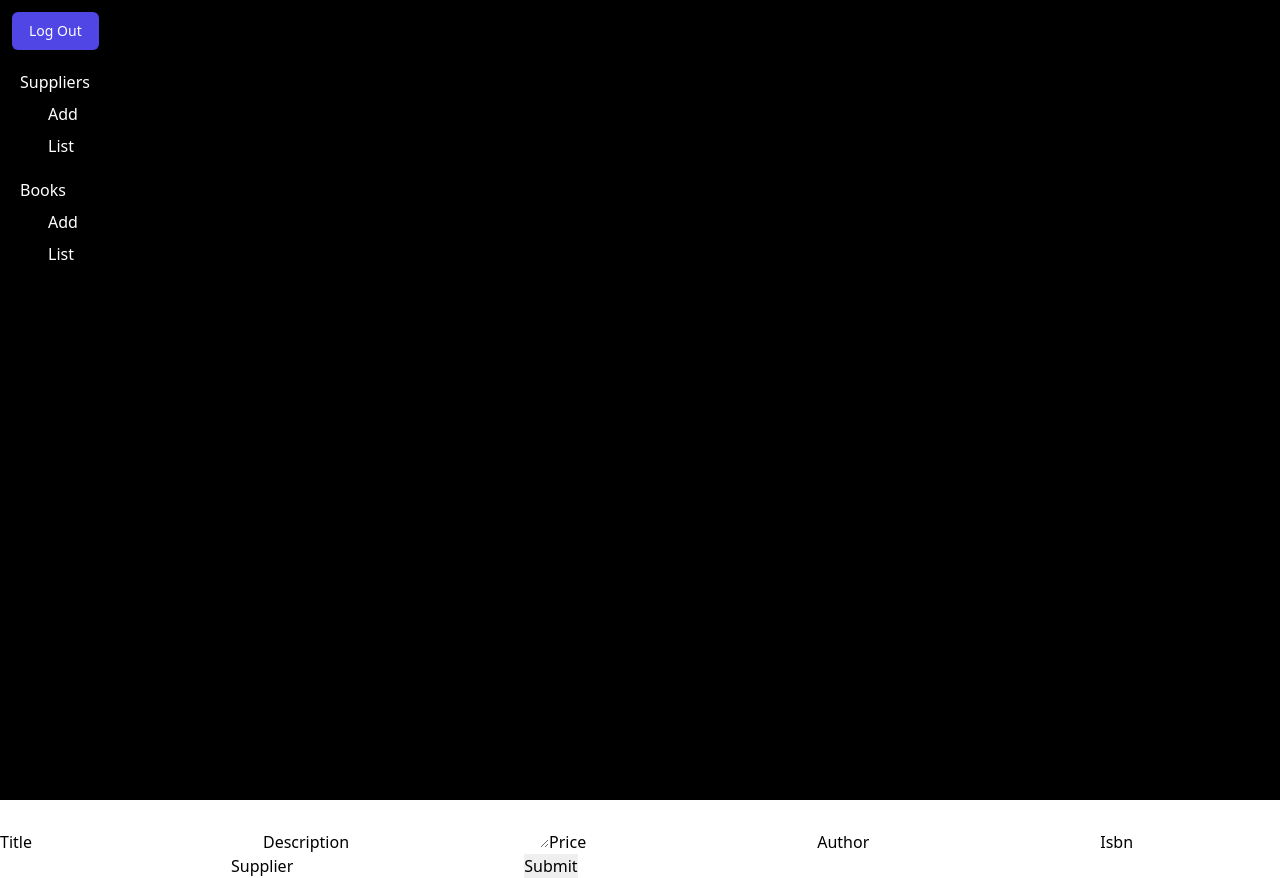
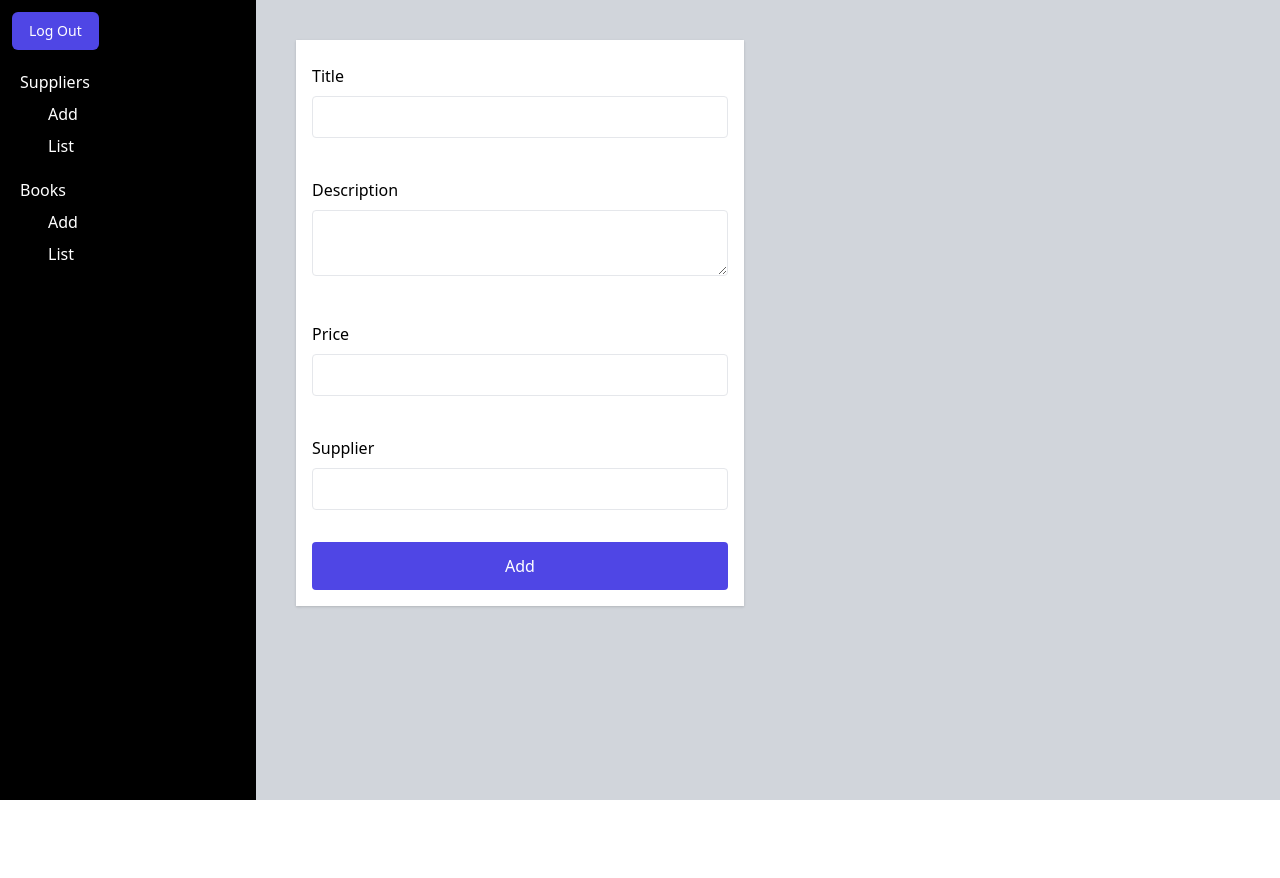
Before and after one commit to sarveshshejwadkar/int-book-store, a Next.js app: page /admin/books/add in a window 1280 px wide. After the commit the page ends 800 px from the top, so only its background shows below. Built offline with nearby package versions, Linux system fonts and the light colour scheme.

Commit message:
add and list books

```diff
--- /dev/null
+++ b/models/Book.js
@@ -0,0 +1,18 @@
+import mongoose from 'mongoose';
+
+const Schema = mongoose.Schema;
+const ObjectId = Schema.ObjectId;
+
+const book = new Schema({
+  id: ObjectId,
+  title: String,
+  description: String,
+  price: String,
+  supplier: String
+});
+
+mongoose.models = {};
+
+const Book = mongoose.model('Book', book);
+
+export default Book;
--- a/pages/admin/books/[id].js
+++ b/pages/admin/books/[id].js
@@ -47,15 +47,43 @@ export default function Edit() {
     }
 
     return (
-        <div>
+        <div className="grid grid-cols-5">
             <AdminSideBar />
-            <form onSubmit={handleSubmit(onSubmit)}>
-                <input name="supplierName" defaultValue={supplierName} ref={register({ required: true })} onChange={(e) => setSupplierName(e.target.value)} />
-                {errors.supplierName && <span>This field is required</span>}
-                <input name="phoneNumber" defaultValue={phoneNumber} ref={register({ required: true })} onChange={(e) => setPhoneNumber(e.target.value)} />
-                {errors.phoneNumber && <span>This field is required</span>}
-                <input type="submit" />
-            </form>
+            <div className="grid col-span-4 bg-gray-300">
+                <form onSubmit={handleSubmit(onSubmit)}>
+                    <div className="shadow overflow-hidden m-10 max-w-md">
+                        <div className="p-4 bg-white">
+                            <label htmlFor="supplierName" className="block py-2">Name</label>
+                            <input
+                                type="text"
+                                name="supplierName"
+                                defaultValue={supplierName}
+                                ref={register({ required: true })}
+                                onChange={(e) => setSupplierName(e.target.value)}
+                                className="w-full rounded block px-3 py-2 border" />
+                            {errors.supplierName && <span className="mt-2 text-sm text-red-500">This field is required</span>}
+                        </div>
+
+                        <div className="p-4 bg-white">
+                            <label for="phoneNumber" className="block py-2">Phone</label>
+                            <input
+                                type="text"
+                                name="phoneNumber"
+                                defaultValue={phoneNumber}
+                                ref={register({ required: true })}
+                                onChange={(e) => setPhoneNumber(e.target.value)}
+                                className="rounded w-full px-3 py-2 border" />
+                            {errors.phoneNumber && <span className="mt-2 text-sm text-red-500">This field is required</span>}
+                        </div>
+
+                        <div className="p-4 bg-white">
+                            <button type="submit" className="w-full py-3 px-4 rounded text-white bg-indigo-600 hover:bg-indigo-700" >
+                                Update</button>
+                        </div>
+
+                    </div>
+                </form>
+            </div>
         </div>
     );
 }
--- a/pages/admin/books/add.js
+++ b/pages/admin/books/add.js
@@ -5,13 +5,10 @@ import { useRouter } from 'next/router'
 
 export default function Add() {
     const { register, handleSubmit, watch, errors } = useForm();
-    const [bookTitle, setBookTitle] = useState('');
-    const [bookDescription, setBookDescription] = useState('');
-    const [bookPrice, setBookPrice] = useState('');
-    const [bookAuthor, setBookAuthor] = useState('');
-    const [bookIsbn, setBookIsbn] = useState('');
-    const [bookSupplier, setBookSupplier] = useState('');
-
+    const [title, setTitle] = useState('');
+    const [description, setDescription] = useState('');
+    const [price, setPrice] = useState('');
+    const [supplier, setSupplier] = useState('');
     const router = useRouter()
 
     const onSubmit = () => {
@@ -19,20 +16,18 @@ export default function Add() {
             fetch('http://localhost:3000/api/adminBooks', {
                 method: 'POST',
                 body: JSON.stringify({
-                    title: bookTitle,
-                    description: bookDescription,
-                    price: bookPrice,
-                    author: bookAuthor,
-                    isbn: bookIsbn,
-                    supplier: bookSupplier
-                }),
+                    title: title,
+                    description: description,
+                    price: price,
+                    supplier: supplier
+                }) ,
                 headers: {
-                    accept: '*/*',
-                    'Content-Type': 'application/json'
+                accept: '*/*',
+                'Content-Type': 'application/json'
                 }
             }).then( response => {
                 if (response.ok) {
-                    router.push('/admin/books')
+                    // router.push('/admin/books')
                 }
             })
         } catch (error) {
@@ -41,36 +36,61 @@ export default function Add() {
     }
 
     return (
-        <div>
+        <div className="grid grid-cols-5">
             <AdminSideBar />
-            <form onSubmit={handleSubmit(onSubmit)}>
+            <div className="grid col-span-4 bg-gray-300">
+                <form onSubmit={handleSubmit(onSubmit)}>
+                    <div className="shadow overflow-hidden m-10 max-w-md">
+                        <div className="p-4 bg-white">
+                            <label htmlFor="title" className="block py-2">Title</label>
+                            <input
+                                type="text"
+                                name="title"
+                                ref={register({ required: true })}
+                                onChange={(e) => setTitle(e.target.value)}
+                                className="rounded w-full px-3 py-2 border" />
+                            {errors.title && <span className="mt-2 text-sm text-red-500">This field is required</span>}
+                        </div>
 
-                <label>Title</label>
-                <input name="bookTitle" ref={register({ required: true })} onChange={(e) => setBookTitle(e.target.value)} />
-                {errors.bookTitle && <span>This field is required</span>}
+                        <div className="p-4 bg-white">
+                            <label htmlFor="description" className="block py-2">Description</label>
+                            <textarea
+                                name="description"
+                                ref={register({ required: true })}
+                                onChange={(e) => setDescription(e.target.value)}
+                                className="rounded w-full px-3 py-2 border" ></textarea>
+                            {errors.description && <span className="mt-2 text-sm text-red-500">This field is required</span>}
+                        </div>
 
-                <label>Description</label>
-                <textarea name="bookDescription" ref={register({ required: true })} onChange={(e) => setBookDescription(e.target.value)} ></textarea>
-                {errors.bookDescription && <span>This field is required</span>}
+                        <div className="p-4 bg-white">
+                            <label htmlFor="price" className="block py-2">Price</label>
+                            <input
+                                type="text"
+                                name="price"
+                                ref={register({ required: true })}
+                                onChange={(e) => setPrice(e.target.value)}
+                                className="rounded w-full px-3 py-2 border" />
+                            {errors.price && <span className="mt-2 text-sm text-red-500">This field is required</span>}
+                        </div>
 
-                <label>Price</label>
-                <input name="bookPrice" ref={register({ required: true })} onChange={(e) => setBookPrice(e.target.value)} />
-                {errors.bookPrice && <span>This field is required</span>}
+                        <div className="p-4 bg-white">
+                            <label htmlFor="supplier" className="block py-2">Supplier</label>
+                            <input
+                                type="text"
+                                name="supplier"
+                                ref={register({ required: true })}
+                                onChange={(e) => setSupplier(e.target.value)}
+                                className="rounded w-full px-3 py-2 border" />
+                            {errors.supplier && <span className="mt-2 text-sm text-red-500">This field is required</span>}
+                        </div>
 
-                <label>Author</label>
-                <input name="bookAuthor" ref={register({ required: true })} onChange={(e) => setBookAuthor(e.target.value)} />
-                {errors.bookAuthor && <span>This field is required</span>}
+                        <div className="p-4 bg-white">
+                            <button type="submit" className="w-full py-3 px-4 rounded text-white bg-indigo-600 hover:bg-indigo-700">Add</button>
+                        </div>
 
-                <label>Isbn</label>
-                <input name="bookIsbn" ref={register({ required: true })} onChange={(e) => setBookIsbn(e.target.value)} />
-                {errors.bookIsbn && <span>This field is required</span>}
-
-                <label>Supplier</label>
-                <input name="bookSupplier" ref={register({ required: true })} onChange={(e) => setBookSupplier(e.target.value)} />
-                {errors.bookSupplier && <span>This field is required</span>}
-
-                <input type="submit" />
-            </form>
+                    </div>
+                </form>
+            </div>
         </div>
     );
 }
--- a/pages/admin/dashboard.js
+++ b/pages/admin/dashboard.js
@@ -16,7 +16,7 @@ function dashboard() {
         <div className="grid grid-cols-5">
             <AdminSidebar />
             <div className="grid col-span-4 bg-gray-300 min-h-screen flex items-center justify-center">
-                <h1 class="text-3xl">
+                <h1 className="text-3xl">
                     Welcome to the Book Store
                 </h1>
             </div>
--- a/pages/admin/index.js
+++ b/pages/admin/index.js
@@ -36,7 +36,7 @@ export default function Login() {
                 <title>Book Store</title>
                 <link rel="icon" href="/favicon.ico" />
             </Head>
-            <div class="min-h-screen flex items-center justify-center bg-gray-300">
+            <div className="min-h-screen flex items-center justify-center bg-gray-300">
                     {!session && <>
                         <form className="mt-8 space-y-6" onSubmit={handleSubmit(onSubmit)}>
                             <div className="rounded-md shadow-sm -space-y-px">
--- a/pages/admin/suppliers/index.js
+++ b/pages/admin/suppliers/index.js
@@ -62,6 +62,7 @@ export default function ListSuppliers() {
             <AdminSideBar />
             <div className="grid col-span-4 bg-gray-300">
                 <div class="rounded m-10 overflow-hidden">
+                    {suppliers.length > 0 ?
                         <table className="min-w-full divide-y divide-gray-200">
                             <thead className="bg-gray-50">
                                 <tr>
@@ -87,6 +88,9 @@ export default function ListSuppliers() {
                             }
                             </tbody>
                         </table>
+                        :
+                        <p>No Records Found</p>
+                    }
                 </div>
             </div>
         </div>
```
Also changed, not shown: pages/admin/books/index.js (+35 -24 lines), pages/api/adminBooks.js (added, +48 -0 lines). Lines whose indentation alone changed are shown as unchanged.
